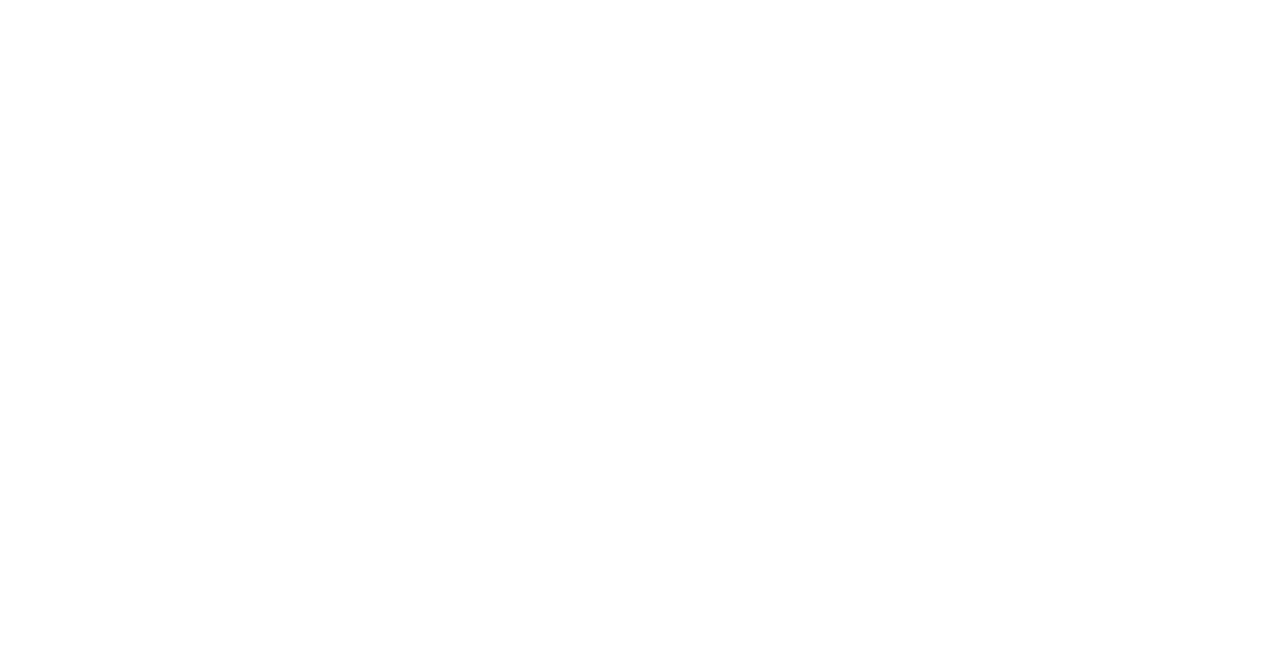
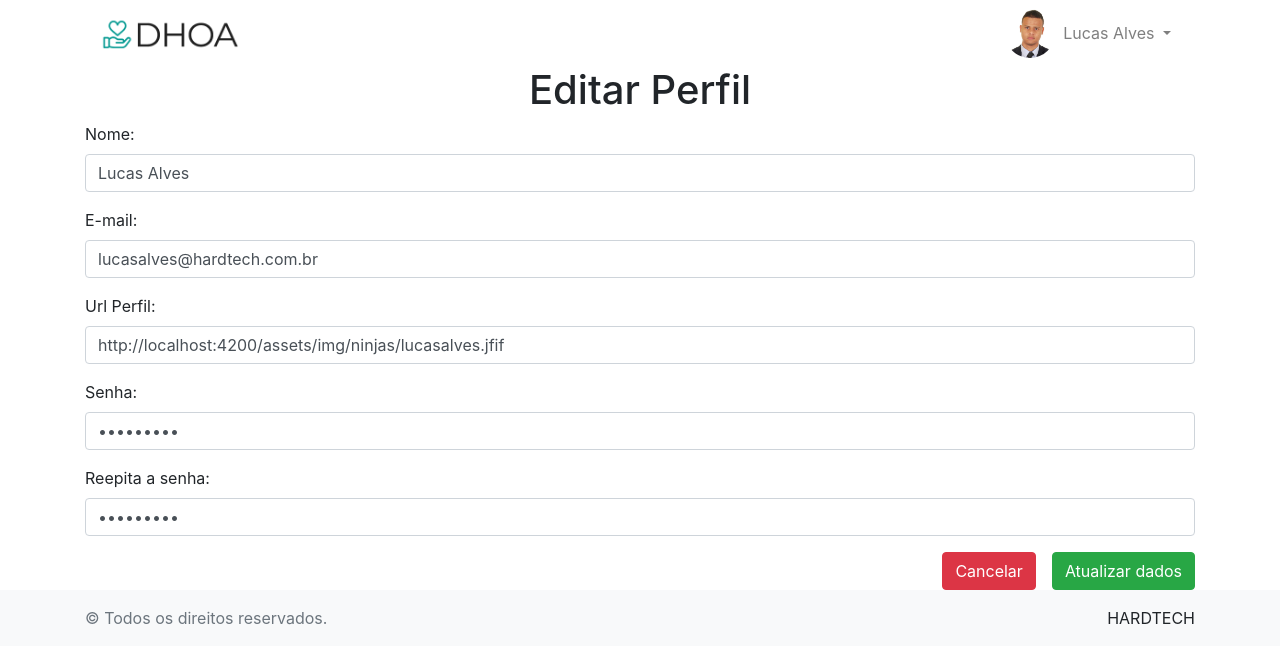
Before and after one commit to HARDTECHIO/dhoa-front, an Angular app: page /perfil in a window 1280 px wide. Before the commit this address led to /. Shown: the top 664 px of the page. Built offline with nearby package versions, Linux system fonts and the light colour scheme.

Commit message:
feat(views): Implementação da página de editar perfil - sem consumo de api #9

```diff
--- a/src/app/app-routing.module.ts
+++ b/src/app/app-routing.module.ts
@@ -3,6 +3,7 @@
 import { CadastrarComponent } from './views/cadastrar/cadastrar.component';
 import { EntrarComponent } from './views/entrar/entrar.component';
 import { InicioComponent } from './views/principal/inicio/inicio.component';
+import { PerfilComponent } from './views/principal/perfil/perfil.component';
 import { SiteComponent } from './views/site/site.component';
 
 const routes: Routes = [
@@ -12,7 +13,8 @@
   {path: 'cadastrar', component: CadastrarComponent},
 
   // Rotas do usuário logado
-  {path: '', component: InicioComponent}
+  {path: '', component: InicioComponent},
+  {path: 'perfil', component: PerfilComponent}
 ];
 
 @NgModule({
--- a/src/app/app.module.ts
+++ b/src/app/app.module.ts
@@ -10,6 +10,7 @@
 import { CadastrarComponent } from './views/cadastrar/cadastrar.component';
 import { MenuPrincipalComponent } from './template/menu-principal/menu-principal.component';
 import { InicioComponent } from './views/principal/inicio/inicio.component';
+import { PerfilComponent } from './views/principal/perfil/perfil.component';
 
 @NgModule({
   declarations: [
@@ -20,7 +21,8 @@
     EntrarComponent,
     CadastrarComponent,
     MenuPrincipalComponent,
-    InicioComponent
+    InicioComponent,
+    PerfilComponent
   ],
   imports: [
     BrowserModule,
--- a/src/app/template/menu-principal/menu-principal.component.html
+++ b/src/app/template/menu-principal/menu-principal.component.html
@@ -18,7 +18,7 @@
                                 Lucas Alves
                             </a>
                             <div class="dropdown-menu" aria-labelledby="navbarDropdownMenuLink">
-                                <a class="dropdown-item" href="#">Ver meu Perfil</a>
+                                <a class="dropdown-item" routerLink='/perfil'>Ver meu Perfil</a>
                                 <a class="dropdown-item" href="#">Ver minhas publicações</a>
                                 <a class="dropdown-item" href="#">Sair</a>
                             </div>
--- /dev/null
+++ b/src/app/views/principal/perfil/perfil.component.html
@@ -0,0 +1,43 @@
+<app-menu-principal></app-menu-principal>
+<div class="container">
+    <div class="row">
+        <div class="col-md">
+            <div class="row">
+                <div class="col-md">
+                    <h1 class="text-center">Editar Perfil</h1>
+                </div>
+            </div>
+            <div class="row">
+                <div class="col-md">
+                    <form>
+                        <div class="form-group">
+                            <label for="nome">Nome:</label>
+                            <input class="form-control" type="text" name="nome" id="nome" value="Lucas Alves">
+                        </div>
+                        <div class="form-group">
+                            <label for="email">E-mail:</label>
+                            <input class="form-control" type="email" name="email" id="email" value="lucasalves@hardtech.com.br">
+                        </div>
+                        <div class="form-group">
+                            <label for="imagemUrl">Url Perfil:</label>
+                            <input class="form-control" type="text" name="imagemUrl" id="imagemUrl" value="http://localhost:4200/assets/img/ninjas/lucasalves.jfif">
+                        </div>
+                        <div class="form-group">
+                            <label for="senha">Senha:</label>
+                            <input class="form-control" type="password" name="senha" id="senha" value="123465564">
+                        </div>
+                        <div class="form-group">
+                            <label for="repetirSenha">Reepita a senha:</label>
+                            <input class="form-control" type="password" name="repetirSenha" id="repetirSenha" value="123465564">
+                        </div>
+                        <div class="d-flex justify-content-end">
+                            <a class="btn btn-danger mr-3" routerLink='/'>Cancelar</a>
+                            <a class="btn btn-success" href="">Atualizar dados</a>
+                        </div>
+                    </form>
+                </div>
+            </div>
+        </div>
+    </div>
+</div>
+<app-rodape></app-rodape>
--- /dev/null
+++ b/src/app/views/principal/perfil/perfil.component.ts
@@ -0,0 +1,15 @@
+import { Component, OnInit } from '@angular/core';
+
+@Component({
+  selector: 'app-perfil',
+  templateUrl: './perfil.component.html',
+  styleUrls: ['./perfil.component.css']
+})
+export class PerfilComponent implements OnInit {
+
+  constructor() { }
+
+  ngOnInit(): void {
+  }
+
+}
```
Also changed, not shown: src/app/views/principal/perfil/perfil.component.css (added).
